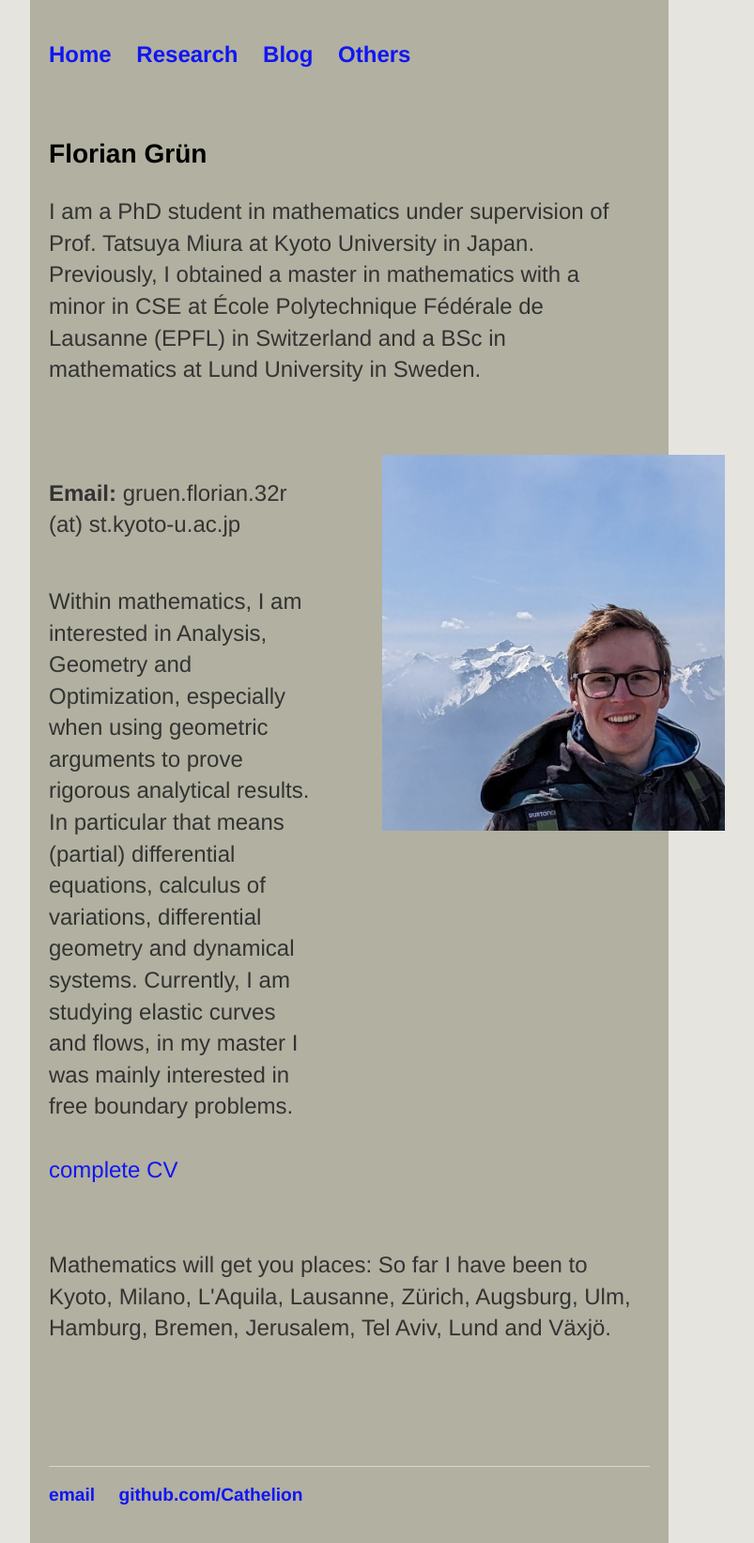
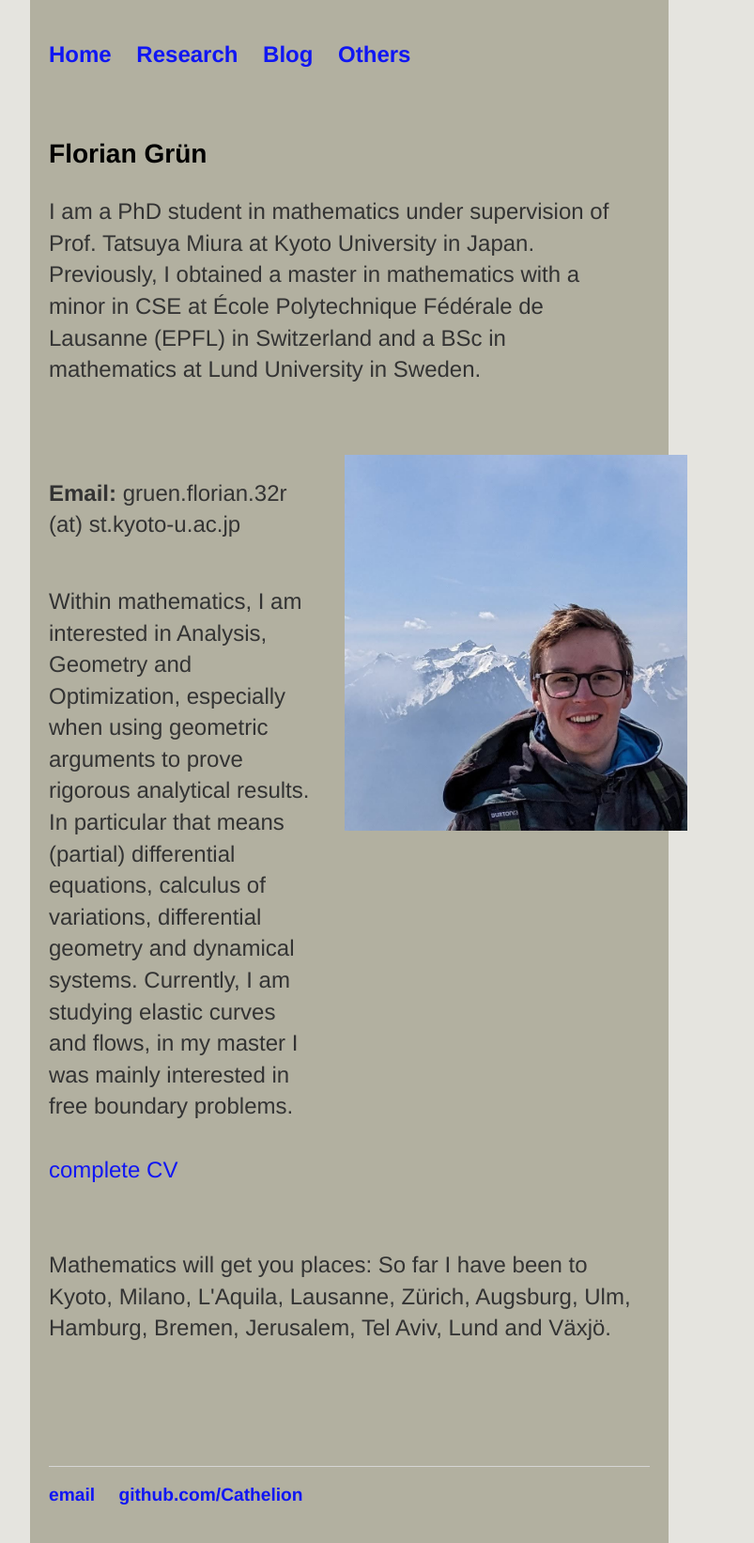
Before and after one commit to Cathelion/Cathelion.github.io, a Jekyll site: the page built from index.html, in a window 1280 px wide. Shown: the whole page at 94% size, without its empty margins (268-1071 px from the left). Built offline with Jekyll 4.4.1, drawn with Linux system fonts in a browser that asks for light colours.

Commit message:
Update main.css

```diff
--- a/css/main.css
+++ b/css/main.css
@@ -113,7 +113,7 @@ li.right{
    flex: 1; /* Expand to fill available space */
    display: flex;
    flex-direction: column;
-   align-items: flex-start; /* Align content to the left */
+  align-items: center;
    margin-top: 50px; /* Add some spacing between image and paragraph */
    margin-left: 20px;
          margin-bottom: 20px;
```
